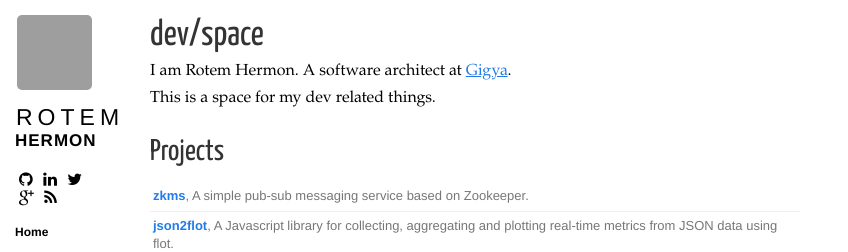
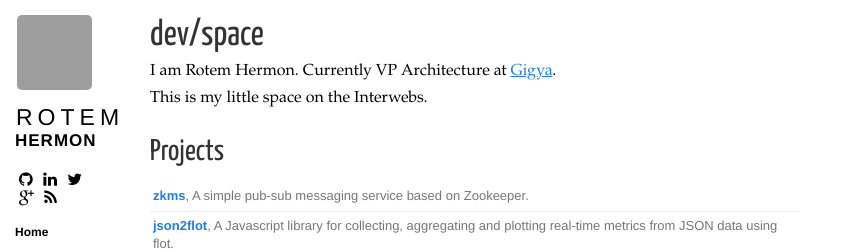
Before and after one commit to rore/rore.github.com, a Jekyll site: the page built from index.html, in a window 1280 px wide. Shown: the top 252 px of the page, without its empty margins (0-848 px from the left). Built offline with Jekyll 4.4.1, drawn with Linux system fonts in a browser that asks for light colours; nearby versions of some CDN libraries; Markdown is read by kramdown in place of the engine named in the settings; grey boxes are pictures that could not be loaded.

Commit message:
Update index.html

```diff
--- a/index.html
+++ b/index.html
@@ -5,9 +5,9 @@ title: "Home"
 
 <section class="content">
 <h1>dev/space</h1>
-<p>I am Rotem Hermon. A software architect at <a href="http://gigya.com" target="_blank">Gigya</a>.
+<p>I am Rotem Hermon. Currently VP Architecture at <a href="http://gigya.com" target="_blank">Gigya</a>.
 <br/>
-This is a space for my dev related things.
+This is my little space on the Interwebs.
 </p>
 <h2>Projects</h2>
   <ul class="listing">
```
